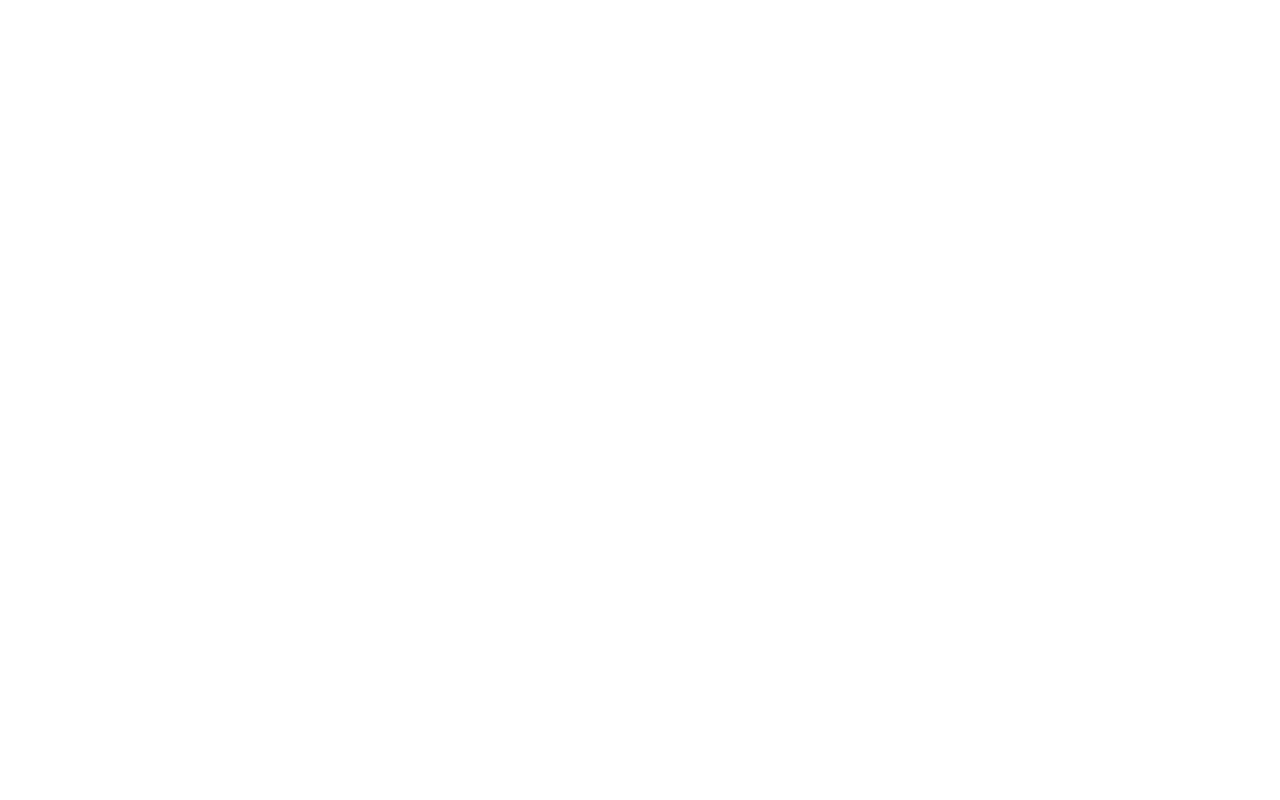
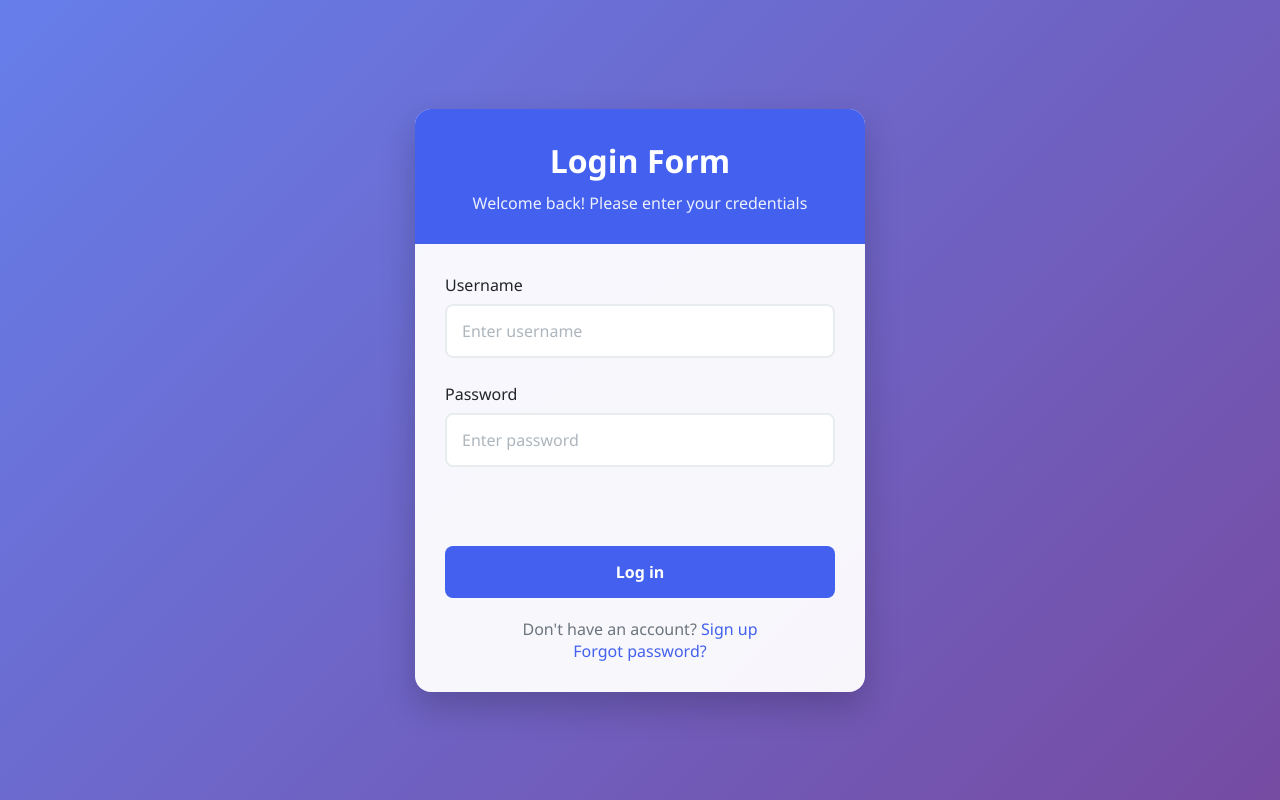
Before and after one commit to luckyhabe/JavaScript_Basics, a plain HTML site: page Login_Form/index.html in a window 1280 px wide. Drawn offline with Linux system fonts and the light colour scheme.

```diff
--- a/Login_Form/index.html
+++ b/Login_Form/index.html
@@ -3,9 +3,59 @@
 <head>
     <meta charset="UTF-8">
     <meta name="viewport" content="width=device-width, initial-scale=1.0">
+    <link rel="stylesheet" href="styles.css" >
     <title>Login Form</title>
 </head>
 <body>
+    <div class="login-container">
+        <div class="login-header">
+            <h1>Login Form</h1>
+            <p>Welcome back! Please enter your credentials</p>
+        </div>
+
+        <form class="login-form">
+            <div class="input-group">
+                <label for="usernameInput">Username</label>
+                <input type="text" id="usernameInput" placeholder="Enter username" autocomplete="username" />
+            </div>
+
+            <div class="input-group">
+                <label for="userpasswordInput">Password</label>
+                <input type="password" id="userpasswordInput" placeholder="Enter password" autocomplete="current-password" />
+                <span class="password-toggle" onclick="togglePassword()"></span>
+                <div class="password-strength">
+                    <div id="strength-meter"></div>
+                </div>
+            </div>
+
+            <p id="promptMessage"></p>
+
+            <button type="button" class="login-btn" onclick="verifyUserinput()">Log in</button>
+
+            <div class="form-footer">
+                <p>Don't have an account? <a href="#">Sign up</a></p>
+                <p><a href="#">Forgot password?</a></p>
+            </div>
+        </form>
+    </div>
+
+    <script>
+        function verifyUserinput() {
+            let username = document.getElementById("usernameInput").value;
+            let password = document.getElementById("userpasswordInput").value;
+            verifyUserDetails(username, password)
+        }
+        function verifyUserDetails(username, password) {
+            let systemUsername = "LHABE601";
+            let systemPassword = "SelfmadeLH@2025";
+            if (username == systemUsername && password == systemPassword) {
+                document.getElementById("promptMessage").innerHTML = "Password valid!... loging in";
+            } else{
+                document.getElementById("promptMessage").innerHTML ="Invalid username or password!"
+            }
+        }
+
+    </script>
 
 </body>
 </html>
--- /dev/null
+++ b/Login_Form/styles.css
@@ -0,0 +1,181 @@
+* {
+    margin: 0;
+    padding: 0;
+    box-sizing: border-box;
+    font-family: 'Segoe UI', Tahoma, Geneva, Verdana, sans-serif;
+    }
+
+    :root {
+        --primary: #4361ee;
+        --primary-dark: #38e92b;
+        --secondary: #f72585;
+        --light: #f8f9fa;
+        --dark: #212529;
+        --gray: #6c757d;
+        --success: #0f627c;
+        --error: #f72585;
+    }
+
+    body {
+            min-height: 100vh;
+            display: flex;
+            justify-content: center;
+            align-items: center;
+            background: linear-gradient(135deg, #667eea 0%, #764ba2 100%);
+            padding: 20px;
+            background-attachment: fixed;
+        }
+
+.login-container {
+            background: rgba(255, 255, 255, 0.95);
+            width: 100%;
+            max-width: 450px;
+            border-radius: 16px;
+            box-shadow: 0 15px 35px rgba(0, 0, 0, 0.2);
+            overflow: hidden;
+            transition: transform 0.3s ease;
+        }
+
+.login-header {
+            background: var(--primary);
+            color: white;
+            padding: 30px 20px;
+            text-align: center;
+        }
+
+        .login-header h1 {
+            font-weight: 600;
+            font-size: 2rem;
+            margin-bottom: 10px;
+        }
+
+        .login-header p {
+            font-weight: 300;
+            opacity: 0.9;
+        }
+
+        /* Step 4: Form Styling */
+        .login-form {
+            padding: 30px;
+        }
+
+        .input-group {
+            margin-bottom: 25px;
+            position: relative;
+        }
+
+        .input-group label {
+            display: block;
+            margin-bottom: 8px;
+            font-weight: 500;
+            color: var(--dark);
+        }
+
+        .input-group input {
+            width: 100%;
+            padding: 14px 15px;
+            border: 2px solid #e9ecef;
+            border-radius: 8px;
+            font-size: 16px;
+            transition: all 0.3s ease;
+        }
+
+        .input-group input:focus {
+            border-color: var(--primary);
+            outline: none;
+            box-shadow: 0 0 0 3px rgba(67, 97, 238, 0.2);
+        }
+
+        .input-group input::placeholder {
+            color: #adb5bd;
+        }
+
+        /* Step 5: Password Toggle */
+        .password-toggle {
+            position: absolute;
+            right: 15px;
+            top: 42px;
+            cursor: pointer;
+            color: var(--gray);
+        }
+
+        /* Step 6: Button Styling */
+        .login-btn {
+            width: 100%;
+            padding: 15px;
+            background: var(--primary);
+            color: white;
+            border: none;
+            border-radius: 8px;
+            font-size: 1rem;
+            font-weight: 600;
+            cursor: pointer;
+            transition: all 0.3s ease;
+            margin-top: 10px;
+        }
+
+        .login-btn:hover {
+            background: var(--primary-dark);
+        }
+
+        .login-btn:active {
+            transform: scale(0.98);
+        }
+
+        /* Step 7: Prompt Message Styling */
+        #promptMessage {
+            text-align: center;
+            margin: 20px 0;
+            min-height: 24px;
+            font-weight: 500;
+        }
+
+        .success {
+            color: #2ec4b6;
+        }
+
+        .error {
+            color: var(--error);
+        }
+
+        /* Step 8: Responsive Design */
+        @media (max-width: 480px) {
+            .login-container {
+                max-width: 100%;
+            }
+
+            .login-header {
+                padding: 25px 15px;
+            }
+
+            .login-header h1 {
+                font-size: 1.7rem;
+            }
+
+            .login-form {
+                padding: 25px 20px;
+            }
+        }
+
+        /* Step 9: Additional Enhancements */
+        .form-footer {
+            text-align: center;
+            margin-top: 20px;
+            color: var(--gray);
+        }
+
+        .form-footer a {
+            color: var(--primary);
+            text-decoration: none;
+            font-weight: 500;
+        }
+
+        .form-footer a:hover {
+            text-decoration: underline;
+        }
+
+
+
+        .login-container {
+            animation: fadeIn 0.6s ease-out;
+        }
```
Also changed, not shown: CalculatorApp/index.html (added, +12 -0 lines).
